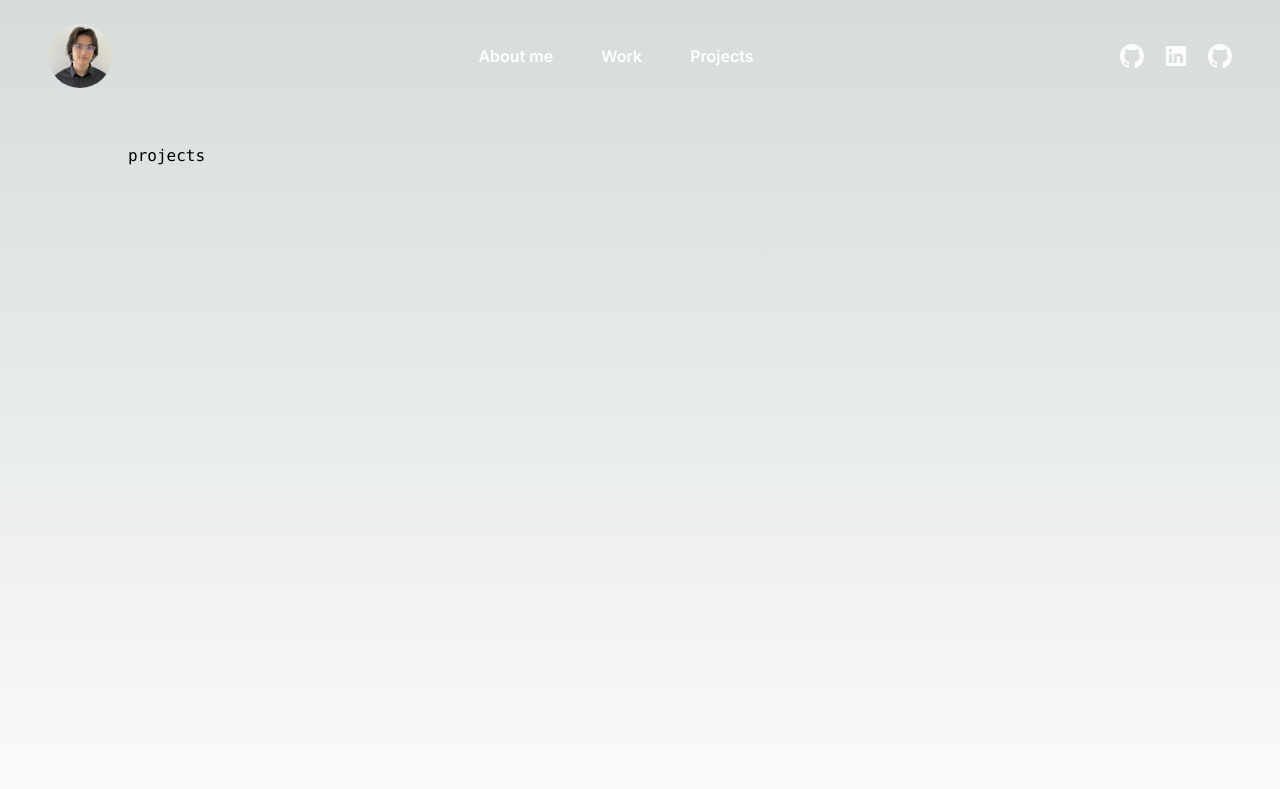
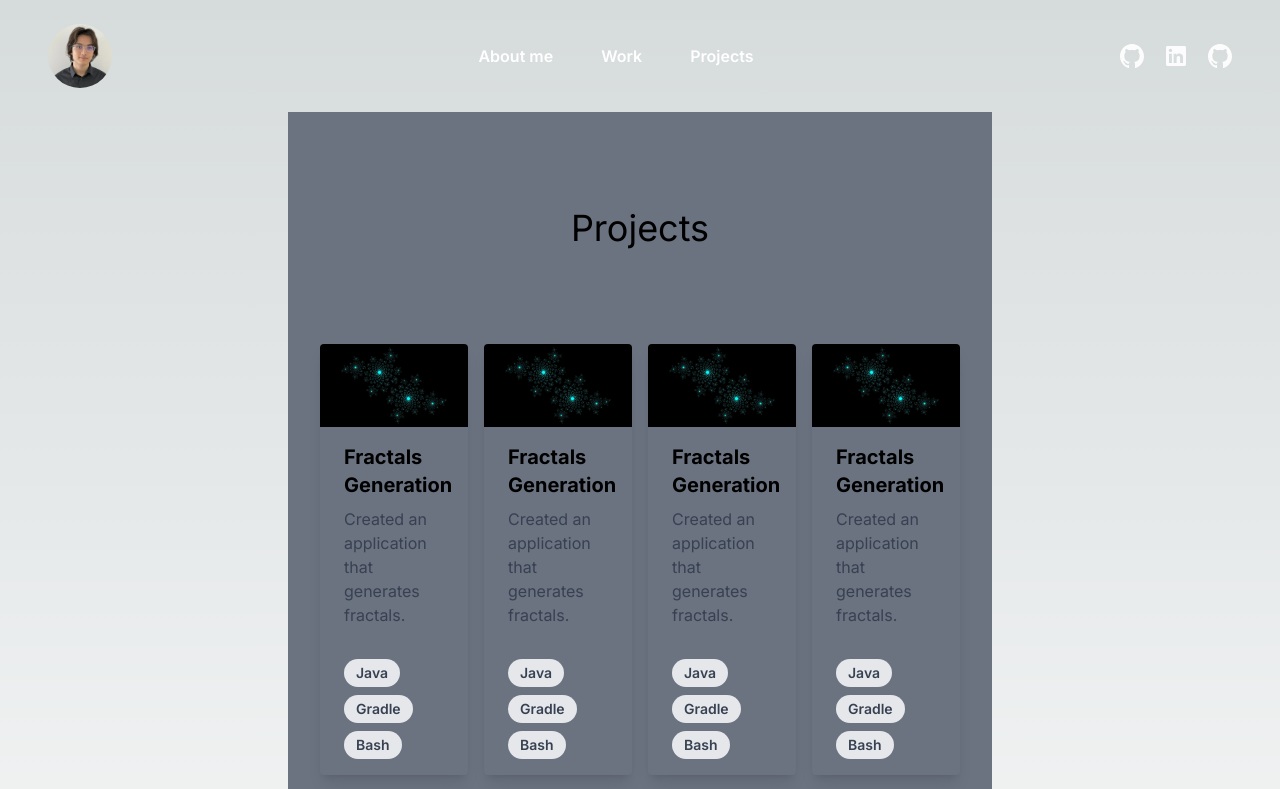
Before and after one commit to JulesBobeuf/portfolio-ts, a Next.js app: page /projects in a window 1280 px wide. Shown: the top 789 px of the page. Built offline with nearby package versions, Linux system fonts and the light colour scheme.

Commit message:
[A] Added the list of projects page

```diff
--- a/app/Avatar/avatar.tsx
+++ b/app/Avatar/avatar.tsx
@@ -3,6 +3,7 @@ import styles from "./avatar.module.css";
 
 const Avatar = (prop: { size: number; src: string }) => {
   return (
+    <>
       <span
         className={styles.avatar}
         style={{ width: prop.size, height: prop.size}}>
@@ -20,6 +21,7 @@ const Avatar = (prop: { size: number; src: string }) => {
           className={styles.ready}
         />
       </span>
+    </>
   );
 };
 
--- a/app/layout.tsx
+++ b/app/layout.tsx
@@ -17,8 +17,10 @@ export default function RootLayout({
 }) {
   return (
     <html lang="en">
-      <Navbar/>
-      <body className={inter.className}>{children}</body>
+      <Navbar></Navbar>
+      <body className={inter.className}>
+        {children}
+      </body>
     </html>
   )
 }
--- a/app/page.tsx
+++ b/app/page.tsx
@@ -1,13 +1,19 @@
-import Image from 'next/image'
-import { Avatar } from './Avatar'
-import Navbar from './Navbar/navbar'
+import Image from "next/image";
+import { Avatar } from "./Avatar";
+import Navbar from "./Navbar/navbar";
 
 export default function Home() {
   return (
-    <>
-      <main className="flex min-h-screen flex-col items-center justify-between p-8">
+    <main className="flex min-h-screen flex-col items-center justify-between p-8 mx-72 bg-gray-500">
       <div className="z-10 max-w-5xl w-full items-center justify-between font-mono lg:flex">
-          <Avatar size={process.env.AVATAR_SIZE ? +process.env.AVATAR_SIZE : 256} src={process.env.AVATAR_URL ? process.env.AVATAR_URL : "/avatar/choix.jpg"}></Avatar>
+        <Avatar
+          size={process.env.AVATAR_SIZE ? +process.env.AVATAR_SIZE : 256}
+          src={
+            process.env.AVATAR_URL
+              ? process.env.AVATAR_URL
+              : "/avatar/choix.jpg"
+          }
+        ></Avatar>
       </div>
       <div className="">
         <p>cc</p>
@@ -25,6 +31,5 @@ export default function Home() {
         <p>cc</p>
       </div>
     </main>
-    </>
-  )
+  );
 }
--- /dev/null
+++ b/app/projects/dataProjects.ts
@@ -0,0 +1,75 @@
+export interface propProjectCard {
+    title: string;
+    desc:string;
+    imgUrl: string;
+    href: string;
+    technos: string[];
+}
+
+const listPropProjectCard: propProjectCard[] = [
+    {
+        title: "Fractals Generation",
+        desc:"Created an application that generates fractals.",
+        imgUrl: "/projects/projectCard/fractals.jpg",
+        href: "/project/fractals" ,
+        technos: ["Java","Gradle","Bash"]
+    },
+
+    {
+        title: "Fractals Generation",
+        desc:"Created an application that generates fractals.",
+        imgUrl: "/projects/projectCard/fractals.jpg",
+        href: "/projects/fractals" ,
+        technos: ["Java","Gradle","Bash"]
+    },
+
+    {
+        title: "Fractals Generation",
+        desc:"Created an application that generates fractals.",
+        imgUrl: "/projects/projectCard/fractals.jpg",
+        href: "/projects/fractals" ,
+        technos: ["Java","Gradle","Bash"]
+    },
+
+    {
+        title: "Fractals Generation",
+        desc:"Created an application that generates fractals.",
+        imgUrl: "/projects/projectCard/fractals.jpg",
+        href: "/projects/fractals" ,
+        technos: ["Java","Gradle","Bash"]
+    },
+
+    {
+        title: "Fractals Generation",
+        desc:"Created an application that generates fractals.",
+        imgUrl: "/projects/projectCard/fractals.jpg",
+        href: "/projects/fractals" ,
+        technos: ["Java","Gradle","Bash"]
+    },
+
+    {
+        title: "Fractals Generation",
+        desc:"Created an application that generates fractals.",
+        imgUrl: "/projects/projectCard/fractals.jpg",
+        href: "/projects/fractals" ,
+        technos: ["Java","Gradle","Bash"]
+    },
+
+    {
+        title: "Fractals Generation",
+        desc:"Created an application that generates fractals.",
+        imgUrl: "/projects/projectCard/fractals.jpg",
+        href: "/projects/fractals" ,
+        technos: ["Java","Gradle","Bash"]
+    },
+
+    {
+        title: "Fractals Generation",
+        desc:"Created an application that generates fractals.",
+        imgUrl: "/projects/projectCard/fractals.jpg",
+        href: "/projects/fractals" ,
+        technos: ["Java","Gradle","Bash"]
+    }
+]
+
+export default listPropProjectCard
--- a/app/projects/page.tsx
+++ b/app/projects/page.tsx
@@ -1,13 +1,19 @@
-import { Avatar } from "../Avatar";
-import { Navbar } from "../Navbar";
+import listPropProjectCard, {propProjectCard} from "./dataProjects";
+import { ProjectCard } from "./projectCard";
 
 export default function Home() {
     return (
       <>
-        <main className="flex min-h-screen flex-col items-center justify-between p-8">
-          <div className="z-10 max-w-5xl w-full items-center justify-between font-mono lg:flex">
-            projects
-          </div>
+        <main className="flex min-h-screen flex-col items-center justify-between p-8 mx-72 bg-gray-500">
+            <h1 className="m-16 text-4xl">Projects</h1>
+                <div className="grid grid-cols-4 gap-4 my-8">
+                    {
+                        listPropProjectCard.map((prop: propProjectCard) => (
+                                <ProjectCard title={prop.title} desc={prop.desc} imgUrl={prop.imgUrl} href={prop.href}
+                                technos={prop.technos}></ProjectCard>
+                        ))
+                    }
+                </div>
         </main>
       </>
     )
--- a/app/projects/projectCard/index.tsx
+++ b/app/projects/projectCard/index.tsx
@@ -1 +1 @@
-export { default as projectCard } from "./projectCard";
+export { default as ProjectCard } from "./projectCard";
--- a/app/projects/projectCard/projectCard.module.css
+++ b/app/projects/projectCard/projectCard.module.css
@@ -0,0 +1,162 @@
+nav {
+    width: 100%;
+}
+head {
+    width: 100%;
+    padding: 0;
+}
+
+img {
+    border-radius: 2rem;
+    padding: 2rem;
+}
+
+strong {
+    font-weight: normal;
+}
+
+.rectangle{
+    isolation: isolate;
+    align-self: center;
+    align-items: center;
+	width: 75%;
+	height: 7rem;
+    background: rgb(248, 237, 225);
+
+    box-shadow: 0.3rem 0.2rem 0.5rem 0.1rem var(--shadow-color);
+    -moz-box-shadow: 0.3rem 0.2rem 0.5rem 0.1rem var(--shadow-color);
+    -webkit-box-shadow: 0.3rem 0.2rem 0.5rem 0.1rem var(--shadow-color);
+
+    margin-top: 3.5rem;
+    margin-bottom: 3.5rem;
+    margin-left: 2rem;
+    margin-right: 2rem;
+
+    display: grid;
+    grid-template-columns: repeat(4, 1fr);
+}
+
+.inRectangle {
+    text-align: center;
+}
+
+.imgprojects {
+    border-radius: 0.3rem;
+    padding: 1rem;
+    max-height: 30%;
+    max-width: 60%;
+}
+
+h1,
+h2,
+h3,
+h4,
+p {
+    color:black;
+}
+
+h1 {
+    font-size: 3.5rem;
+}
+
+h2 {
+    font-size: 3rem;
+}
+
+h3 {
+    font-size: 2.5rem;
+}
+
+h4 {
+    font-size: 2rem;
+}
+
+.titreProjet {
+    padding: 2rem;
+    margin-bottom: 1rem;
+    text-align: center;
+}
+
+.projectsContent {
+    text-align: center;
+    justify-content: center;
+    padding-left: 9rem;
+    padding-right: 9rem;
+}
+
+.colortest {
+    isolation: isolate;
+    background-color: rgb(248, 237, 225);
+    padding: 2rem;
+
+    box-shadow: 0.3rem 0.2rem 0.5rem 0.1rem var(--shadow-color);
+    -moz-box-shadow: 0.3rem 0.2rem 0.5rem 0.1rem var(--shadow-color);
+    -webkit-box-shadow: 0.3rem 0.2rem 0.5rem 0.1rem var(--shadow-color);
+}
+
+
+.navbar-menu {
+    background-color: transparent;
+}
+
+.navbar {
+    background-color: transparent;
+}
+.navbar-end {
+    align-items: center;
+}
+
+footer {
+    z-index: 1;
+    position: relative;
+    background-color: transparent;
+    padding: 5rem;
+    text-align: center;
+}
+
+
+@media (max-width: 1400px){
+    .projectsContent {
+        padding-left: 5rem;
+        padding-right: 5rem;
+    }
+
+    .imgprojects {
+        max-height: 35%;
+        max-width: 80%;
+    }
+}
+
+
+@media(max-width: 950px){
+    .rectangle {
+        padding-left: 1rem;
+        padding-right: 1rem;
+        font-size: 15px;
+        grid-template-columns: repeat(2, 1fr);
+        height: 200px;
+    }
+
+    .navbar-menu.is-active {
+        background-color:transparent;
+    }
+
+    .colortest {
+        padding: 1rem;
+    }
+    .projectsContent p{
+        text-align: justify;
+    }
+}
+
+@media(max-width: 768px) {
+    .projectsContent{
+        padding-left: 2rem;
+        padding-right: 2rem;
+    }
+
+    .imgprojects {
+        max-height: 30%;
+        max-width: 100%;
+    }
+}
--- a/app/projects/projectCard/projectCard.tsx
+++ b/app/projects/projectCard/projectCard.tsx
@@ -1,9 +1,31 @@
 import Image from "next/image";
 import styles from "./avatar.module.css";
+import Link from "next/link";
 
-const projectCard = (prop: { title: string; desc:string; imgUrl: string }) => {
+const projectCard = (prop: { title: string; desc:string; imgUrl: string; href: string; technos: string[]}) => {
   return (
-    <span></span>
+    <>
+        <Link className="projectsA" href={prop.href}>
+            <div className="max-w-sm bg-gray-500 rounded overflow-hidden shadow-lg">
+                <Image
+                    width={60}
+                    height={40}
+                    src={prop.imgUrl}
+                    alt={prop.title}
+                    className="w-full"
+                />
+                <div className="px-6 py-4">
+                    <div className="font-bold text-xl mb-2">{prop.title}</div>
+                    <p className="text-gray-700 text-base">{prop.desc}</p>
+                </div>
+                <div className="px-6 pt-4 pb-2">
+                    {prop.technos.map((techno: string) => (
+                        <span className="inline-block bg-gray-200 rounded-full px-3 py-1 text-sm font-semibold text-gray-700 mr-2 mb-2">{techno}</span>
+                    ))}
+                </div>
+            </div>
+        </Link>
+    </>
   );
 };
 
```
Also changed, not shown: public/projects/projectCard/fractals.jpg (added). Lines whose indentation alone changed are shown as unchanged.
